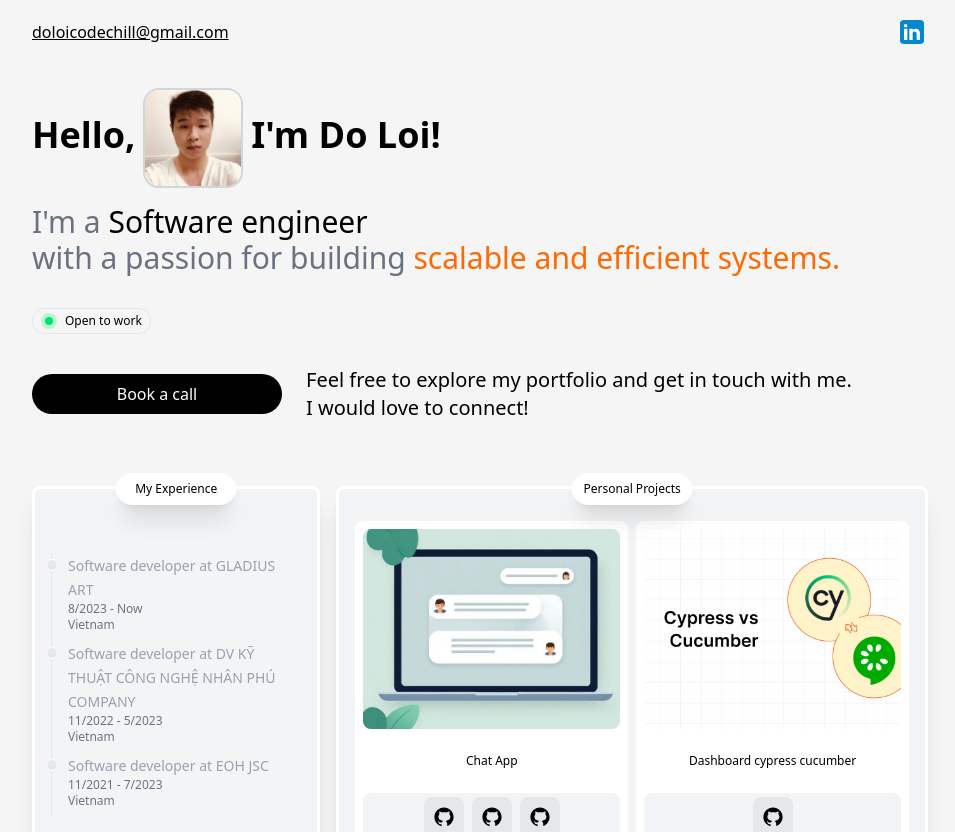
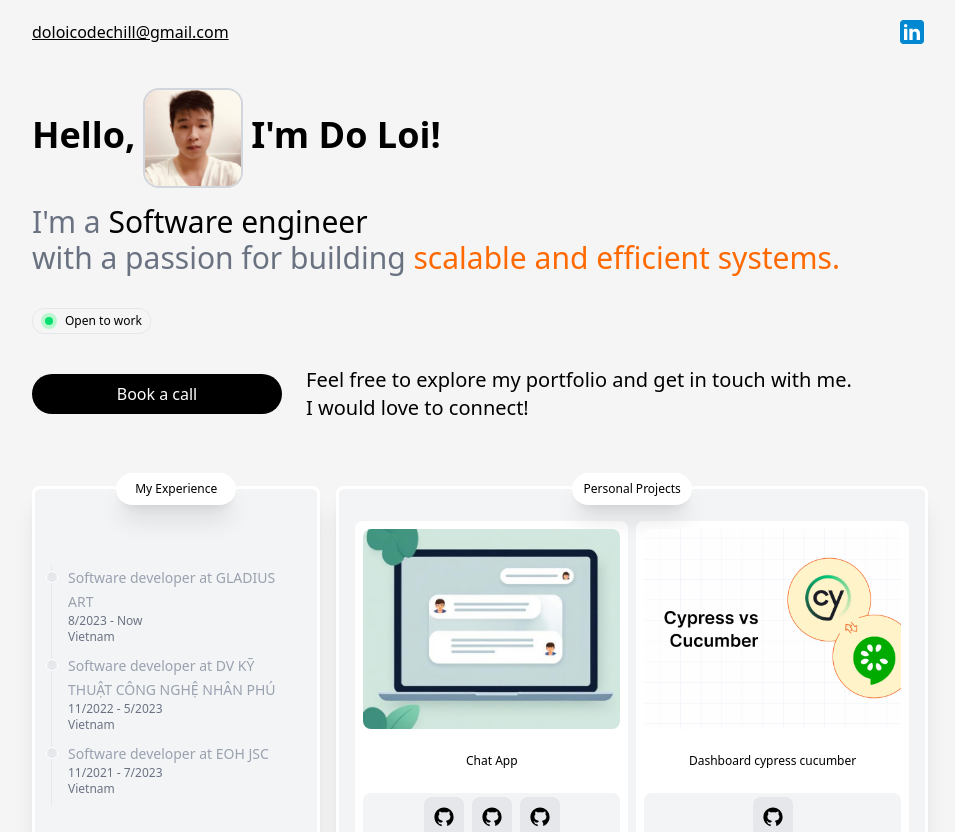
Before and after one commit to LoiDo-A5/doloi_portfolio, a Next.js app: page / in a window 1280 px wide. Shown: the top 832 px of the page, without its empty margins (160-1115 px from the left). Built offline with nearby package versions, Linux system fonts and the light colour scheme.

Commit message:
add link project

```diff
--- a/components/ui/Timeline/_data/index.ts
+++ b/components/ui/Timeline/_data/index.ts
@@ -7,7 +7,7 @@ export const experience = [
   },
   {
     id: 2,
-    title: "Software developer at DV KỸ THUẬT CÔNG NGHỆ NHÂN PHÚ COMPANY ",
+    title: "Software developer at DV KỸ THUẬT CÔNG NGHỆ NHÂN PHÚ ",
     description: "11/2022  - 5/2023",
     location: "Vietnam",
   },
```
